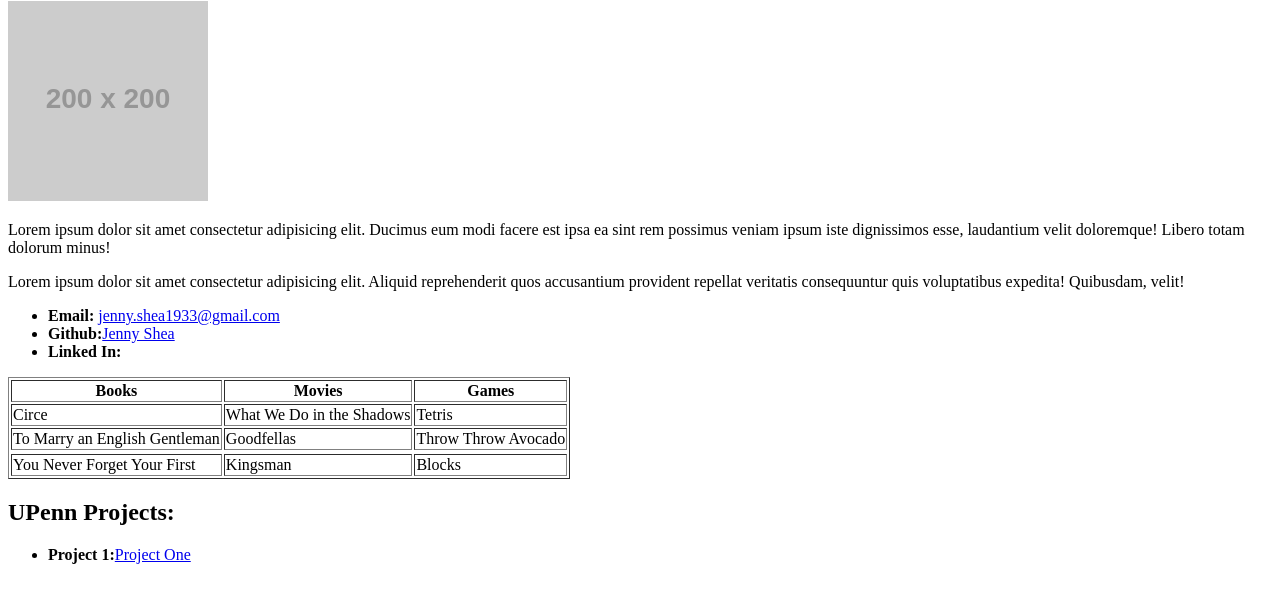
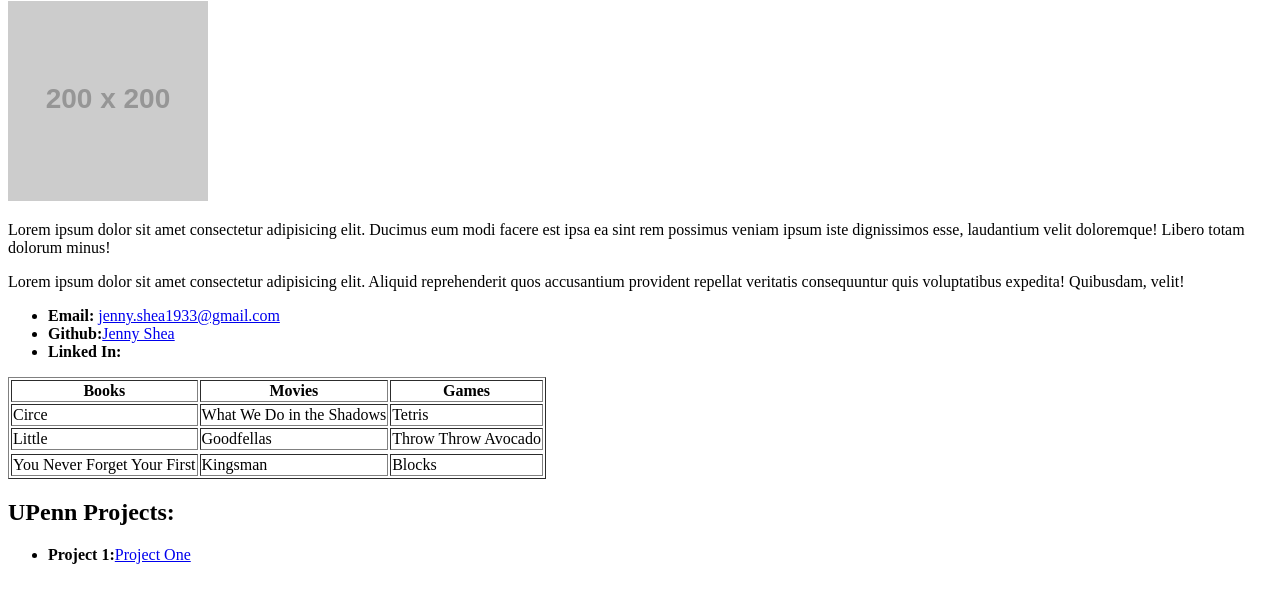
Before and after one commit to JennyShea/JennyShea.github.io, a plain HTML site: page index.html in a window 1280 px wide. Shown: the part 79-682 px from the top of the page. Drawn offline with Linux system fonts and the light colour scheme; placeholder pictures from the web are drawn by us.

```diff
--- a/index.html
+++ b/index.html
@@ -32,7 +32,7 @@
       <td>What We Do in the Shadows</td>
       <td>Tetris</td>
     </tr>
-      <td>To Marry an English Gentleman</td>
+      <td>Little</td>
       <td>Goodfellas</td>
       <td>Throw Throw Avocado</td>
     <tr>
```
